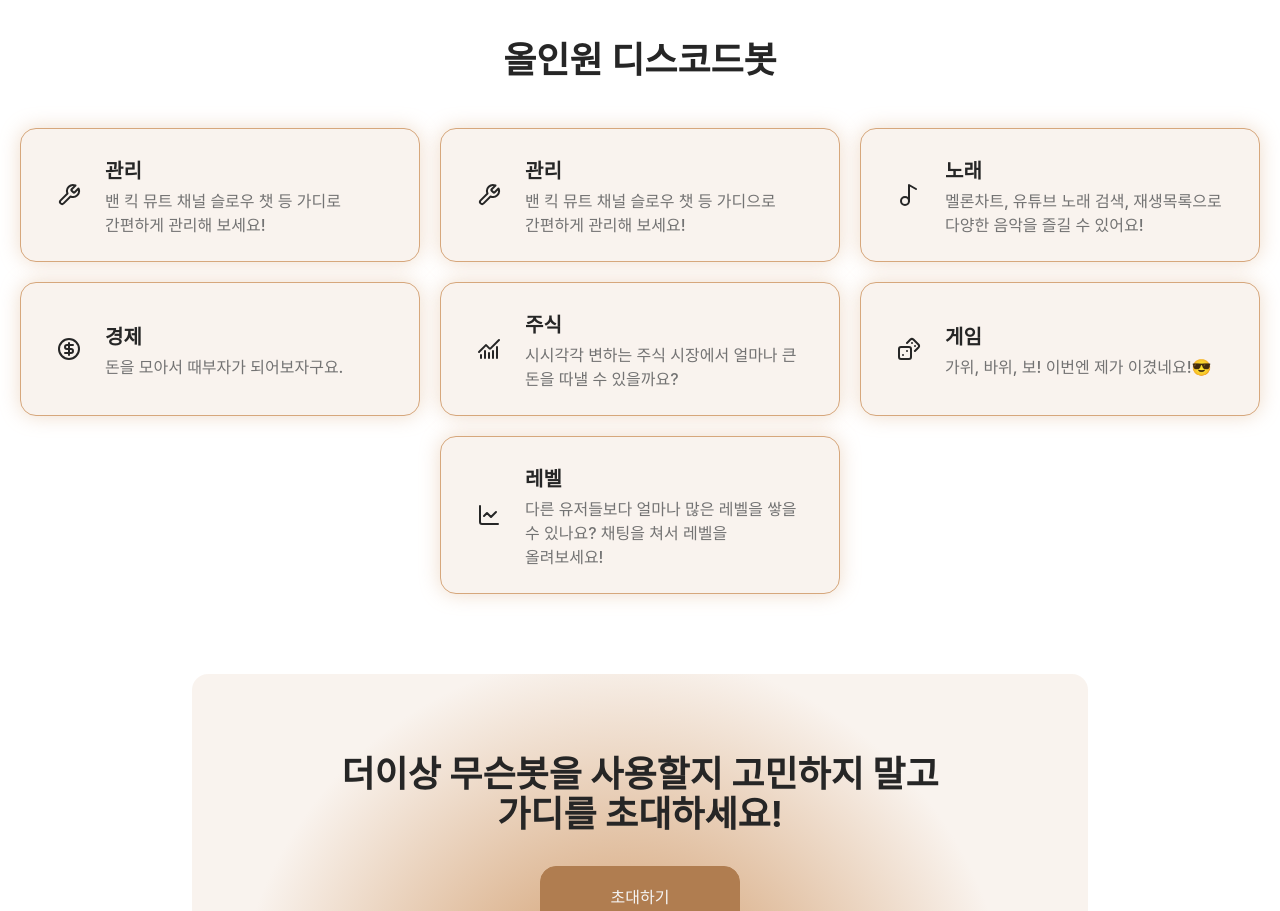
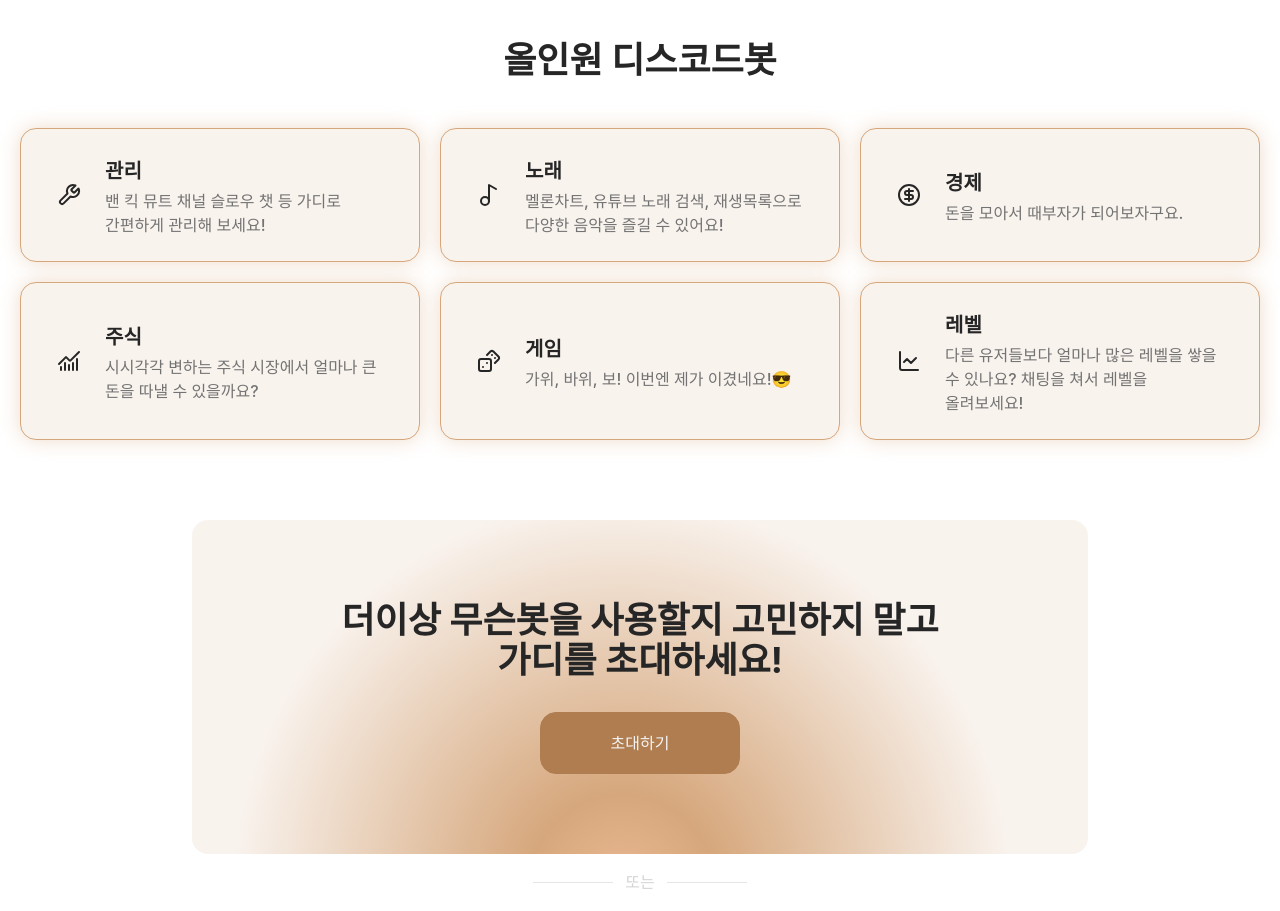
Before and after one commit to corche/adminBot, a React (Vite) app: page /tos in a window 1280 px wide. Shown: the part 1020-1931 px from the top of the page. Built offline with nearby package versions, Linux system fonts and the light colour scheme; a web font is replaced by a local one.

Commit message:
ㅇㄴㄴ

```diff
--- a/src/App.tsx
+++ b/src/App.tsx
@@ -53,12 +53,6 @@ export default function App() {
 					_class="border border-light-brown-300 card-shadow"
 						title="관리"
 						desc="밴 킥 뮤트 채널 슬로우 챗 등 가디로 간편하게 관리해 보세요!"
-						icon={<Wrench />}
-					/>
-					<Card
-					_class="border border-light-brown-300 card-shadow"
-						title="관리"
-						desc="밴 킥 뮤트 채널 슬로우 챗 등 가디으로 간편하게 관리해 보세요!"
 						icon={<Wrench />}
 					/>
 					<Card
```
